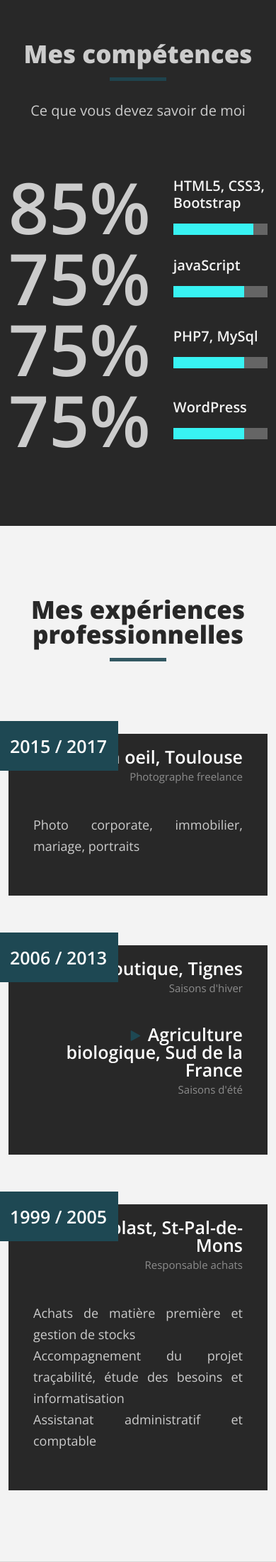
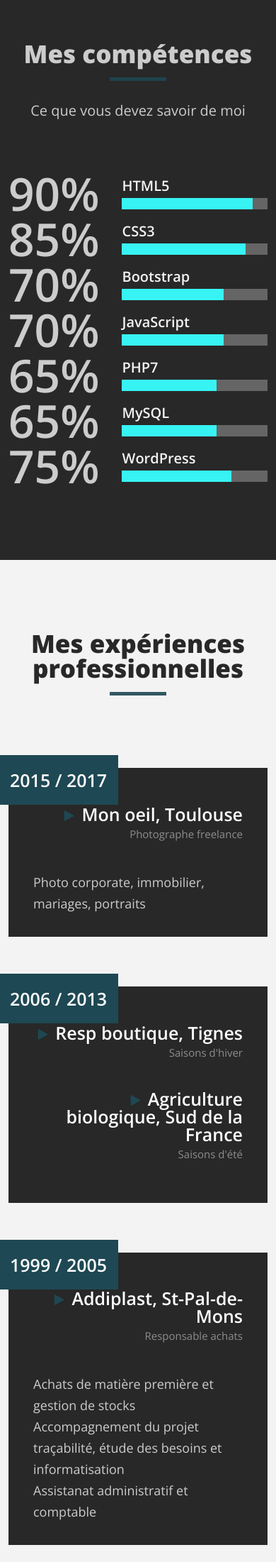
Before and after one commit to Nenawa/AnneWalch-CV, a PHP site: page / in a window 390 px wide. Shown: the part 1701-3902 px from the top of the page at 71% size. Run offline with PHP 8.4, Linux system fonts and the light colour scheme.

Commit message:
'amélioration version mobile - section Réalisations'

```diff
--- a/css/_annewalch.scss
+++ b/css/_annewalch.scss
@@ -58,12 +58,16 @@ header{
     width: 100%;
     height: 40.625rem;
     padding-top: 3.125rem;
-    background-image: url('../img/site/trame.png'), url('../img/site/header3.jpg');
+    background-image: url('../img/site/trame.png'), url('../img/site/header.jpg');
     background-position: center;
     background-repeat: repeat, no-repeat;
     background-size: cover;
     opacity: .9;
 
+    @media (-webkit-min-device-pixel-ratio: 2), (min-resolution: 192dpi){
+        background-image: url('../img/site/header.jpg');
+        background-repeat: no-repeat;
+    }
 
 }
 
@@ -212,7 +216,7 @@ header{
         margin-top: 1.5625;
 
         .percent{
-            @include font(6.25rem, 600, 6.25rem, #cccccc);
+            @include font(4rem, 550, 4rem, #cccccc);
         }
         .progress-container{
             flex-basis: 100%;
@@ -220,9 +224,10 @@ header{
 
             strong{
                 @include font(1.25rem, 600, 1.25rem, #f3F3F3);
+
             }
             .progress{
-                margin-top: 1rem;
+                margin-top: .3rem;
                 border-radius: 0;
                 background-color: #656565;
 
@@ -245,7 +250,7 @@ header{
         position: relative;
         margin-top: 4.375rem;
         background-color: #282828;
-        padding: 1.25rem 2.1875rem 2.4375rem;
+        padding: 3.3rem 2.1875rem 1rem;
 
         .period{
             position: absolute;
@@ -276,7 +281,6 @@ header{
         }
         p{
             @include font(1.125rem, 400, 1.875rem, #cccccc);
-            text-align: justify;
         }
     }
 
@@ -316,6 +320,10 @@ header{
             padding-top: 3.9375rem;
             transition: opacity .6s ease;
 
+            @include mobile-only{
+                padding-top: 1rem;
+            }
+
             &:hover {
                 opacity: .9;
             }
@@ -327,10 +335,25 @@ header{
             h3 {
                 margin-bottom: 1rem;
                 @include font(1.25rem, 700, 1.25rem, #282828);
+
+                @include mobile-only{
+                    font-size: .8rem;
+                }
+
             }
             h4 {
                 margin-bottom: 2rem;
                 @include font(.875rem, 400, .875rem, #282828);
+
+                @include mobile-only{
+                    font-size: .6562rem;
+                    margin-bottom: 1rem;
+                }
+
+                a{
+                    min-width: 150px;
+                }
+
             }
 
             a {
@@ -340,7 +363,9 @@ header{
             }
         }
     }
+
 }
+
 
 // footer
 
--- a/css/_mixins.scss
+++ b/css/_mixins.scss
@@ -4,3 +4,9 @@
     line-height: $height;
     color: $color;
 }
+
+@mixin mobile-only {
+    @media screen and (max-width: 536px){
+        @content;
+    }
+}
--- a/index.html
+++ b/index.html
@@ -115,29 +115,56 @@
         <p class="text-center">Ce que vous devez savoir de moi</p>
         <div class="row">
           <div class="flex col-12 col-lg-6">
+            <div class="percent">90%</div>
+            <div class="progress-container">
+              <strong>HTML5</strong>
+              <div class="progress">
+                <div class="progress-bar" role="progressbar" style="width: 90%"></div>
+              </div>
+            </div>
+          </div>
+          <div class="flex col-12 col-lg-6">
             <div class="percent">85%</div>
             <div class="progress-container">
-              <strong>HTML5, CSS3, Bootstrap</strong>
+              <strong>CSS3</strong>
               <div class="progress">
                 <div class="progress-bar" role="progressbar" style="width: 85%"></div>
               </div>
             </div>
           </div>
           <div class="flex col-12 col-lg-6">
-            <div class="percent">75%</div>
+            <div class="percent">70%</div>
             <div class="progress-container">
-              <strong>javaScript</strong>
+              <strong>Bootstrap</strong>
               <div class="progress">
-                <div class="progress-bar" role="progressbar" style="width: 75%"></div>
+                <div class="progress-bar" role="progressbar" style="width: 70%"></div>
               </div>
             </div>
           </div>
           <div class="flex col-12 col-lg-6">
-            <div class="percent">75%</div>
+            <div class="percent">70%</div>
             <div class="progress-container">
-              <strong>PHP7, MySql</strong>
+              <strong>JavaScript</strong>
               <div class="progress">
-                <div class="progress-bar" role="progressbar" style="width: 75%"></div>
+                <div class="progress-bar" role="progressbar" style="width: 70%"></div>
+              </div>
+            </div>
+          </div>
+          <div class="flex col-12 col-lg-6">
+            <div class="percent">65%</div>
+            <div class="progress-container">
+              <strong>PHP7</strong>
+              <div class="progress">
+                <div class="progress-bar" role="progressbar" style="width: 65%"></div>
+              </div>
+            </div>
+          </div>
+          <div class="flex col-12 col-lg-6">
+            <div class="percent">65%</div>
+            <div class="progress-container">
+              <strong>MySQL</strong>
+              <div class="progress">
+                <div class="progress-bar" role="progressbar" style="width: 65%"></div>
               </div>
             </div>
           </div>
@@ -166,7 +193,7 @@
               <div class="period align-middle">2015 / 2017</div>
               <h3>Mon oeil, Toulouse</h3>
               <h4>Photographe freelance</h4>
-              <p>Photo corporate, immobilier, mariage, portraits</p>
+              <p>Photo corporate, immobilier, mariages, portraits</p>
             </article>
           </div>
 
@@ -208,7 +235,7 @@
             <figure>
               <figcaption>
                 <h3>Site CV statique - HTML / CSS3 / Sass / javascript / Bootstrap</h3>
-                <a href="http://anne-walch.alwaysdata.net/"><h4>Curriculum Vitae</h4></a>
+                <h4><a href="http://anne-walch.alwaysdata.net/">Curriculum Vitae</a></h4>
                 <a href="img/realisation/cvxl.png" data-lightbox="work" data-title="curriculum vitae">
                   <img src="img/site/loupe.svg" alt="loupe.svg"></a>
               </figcaption>
@@ -266,10 +293,7 @@
               <a href="mailto:anne.walch@yahoo.fr" target="_blank">- E-mail</a>
             </li>
           </ul>
-          <p class="credit-photo">Photo by <a href="https://unsplash.com/@susan_wilkinson?utm_source=unsplash&utm_medium=referral&utm_content=creditCopyText">Susan Wilkinson</a> on <a href="https://unsplash.com/s/photos/graphic-technology-pattern?utm_source=unsplash&utm_medium=referral&utm_content=creditCopyText">Unsplash</a>
 
-
-          </p>
         </p>
       </div>
     </footer>
```
Also changed, not shown: css/style.css, img/realisation/work1xl.jpg (deleted), img/realisation/work1xs.jpg (deleted), img/realisation/work3xl.jpg (deleted), img/realisation/work3xs.jpg (deleted), img/realisation/work4xl.jpg (deleted), img/realisation/work4xs.jpg (deleted), img/site/header.jpg (renamed from img/site/header3.jpg), 1 other file.
